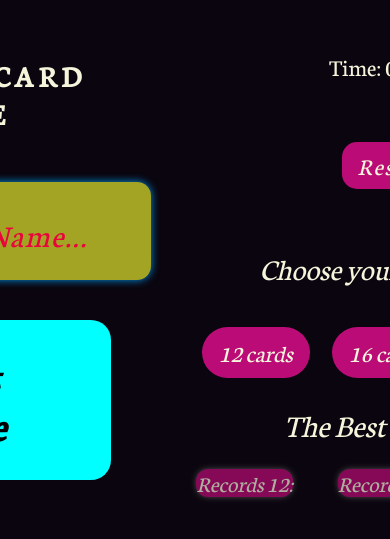
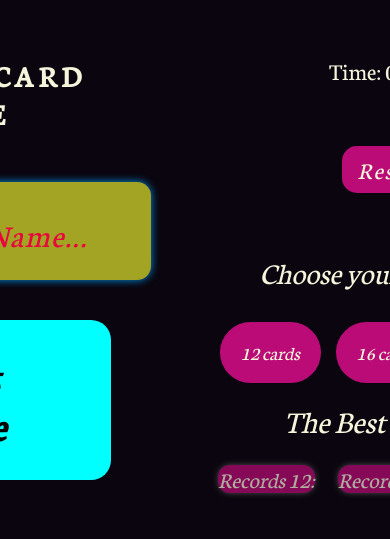
Before and after one commit to Farikkkk/MemoryCardGame.js, a plain HTML site: page index.html in a window 390 px wide. Shown: the part 159-698 px from the top of the page. Drawn offline with Linux system fonts and the light colour scheme; a script that the page names is missing.

Commit message:
new changes for phone

```diff
--- a/css/style.css
+++ b/css/style.css
@@ -299,9 +299,10 @@ h2 {
   }
 
   .card-button {
-    padding: 10px 17px;
-    margin: 10px;
-    font-size: 1.5rem;
+    /* padding: 10px 17px; */
+    padding: 1.1rem 1.3rem;
+    margin: 0.1rem 0.4rem;
+    font-size: 1.2rem;
   }
 
   .item {
```
